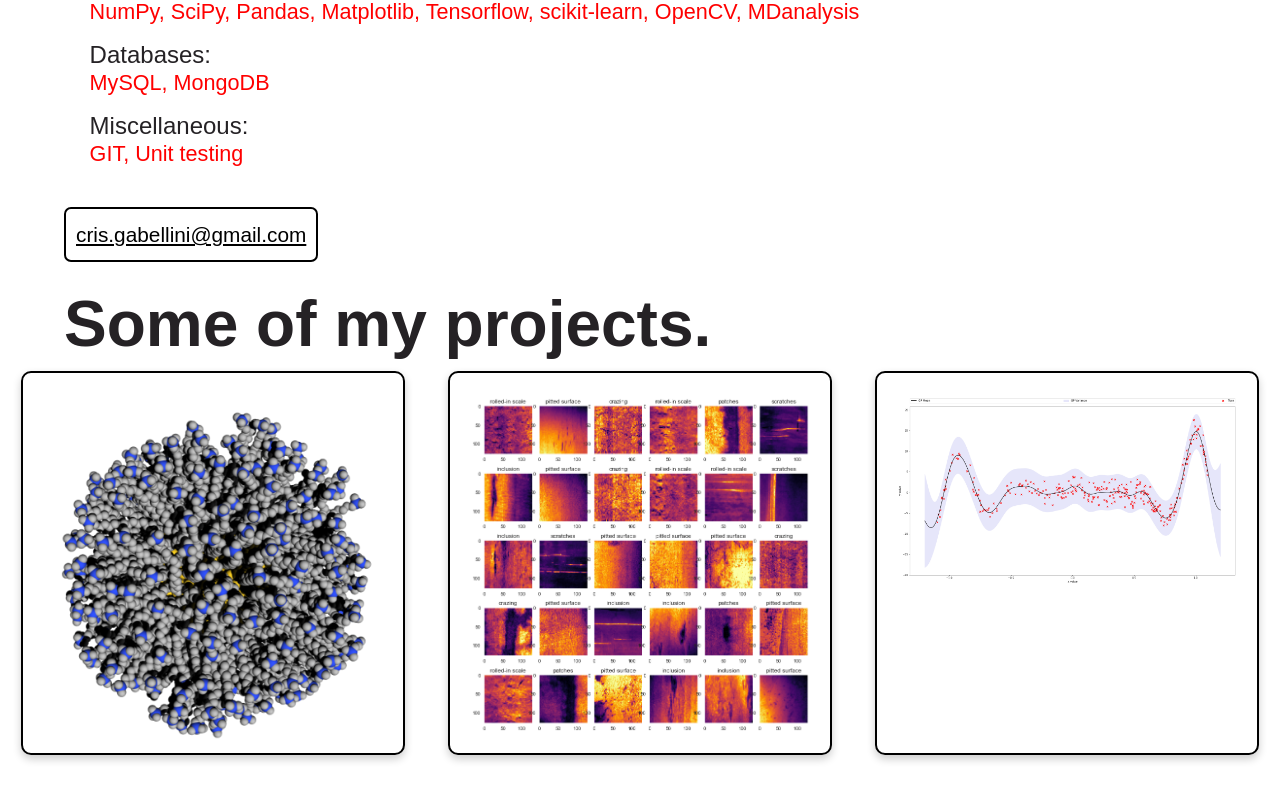
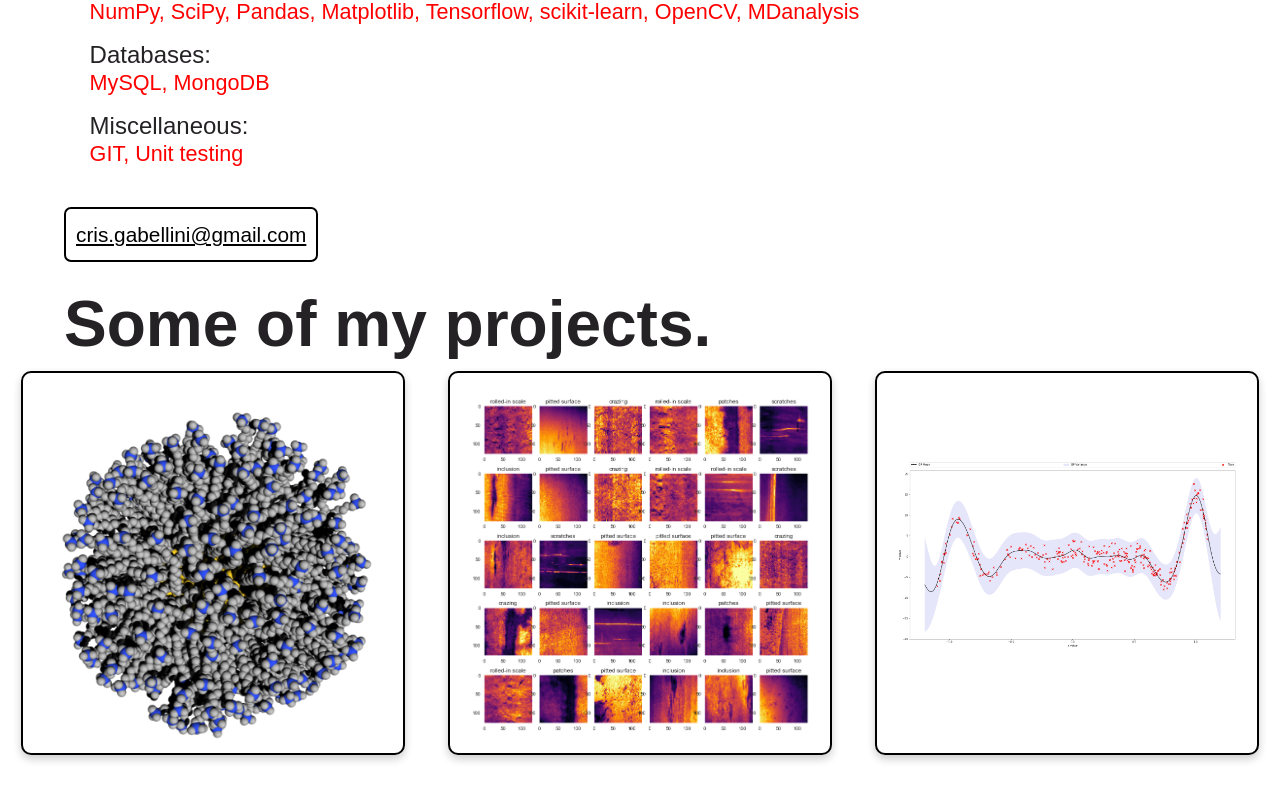
Before and after one commit to FNTwin/FrontEndVue, a Vue app: page / in a window 1280 px wide. Shown: the part 731-1531 px from the top of the page. Built offline with nearby package versions, Linux system fonts and the light colour scheme.

Commit message:
layout changes

```diff
--- a/package.json
+++ b/package.json
@@ -14,7 +14,9 @@
     "core-js": "^3.6.5",
     "git": "^0.1.5",
     "plotly.js": "^1.57.1",
+    "plotly.js-dist": "^1.57.1",
     "vue": "^2.6.12",
+    "vue-chartjs": "^3.5.1",
     "vue-final-modal": "^0.17.2",
     "vue-headful": "^2.1.0",
     "vue-js-modal": "^2.0.0-rc.6",
--- a/src/components/projects.vue
+++ b/src/components/projects.vue
@@ -1,5 +1,5 @@
 <template>
-  <div class="container_all">
+  <div class="container_all" id="test">
     <div class="image_container">
       <div :style="darkproject" class="holder2">
         <img alt="N16" class="img-rounded" src="@/assets/n16.png" @click="showModal2" >
@@ -70,6 +70,7 @@
 </template>
 
 <script>
+
 export default {
   name: "projects",
   data(){
@@ -193,6 +194,9 @@ h3 {
   font-weight: bold;
 }
 
+.gp{
+  padding-top: 5vw;
+}
 
 
 </style>
--- a/src/main.js
+++ b/src/main.js
@@ -5,11 +5,8 @@ import BootstrapVue from 'bootstrap-vue'
 import vueHeadful from 'vue-headful';
 
 
-
 Vue.component('vue-headful', vueHeadful);
 Vue.use(BootstrapVue)
-
-
 
 
 
```
Also changed, not shown: 1 other file (tests, documents, lock files or other folders).
